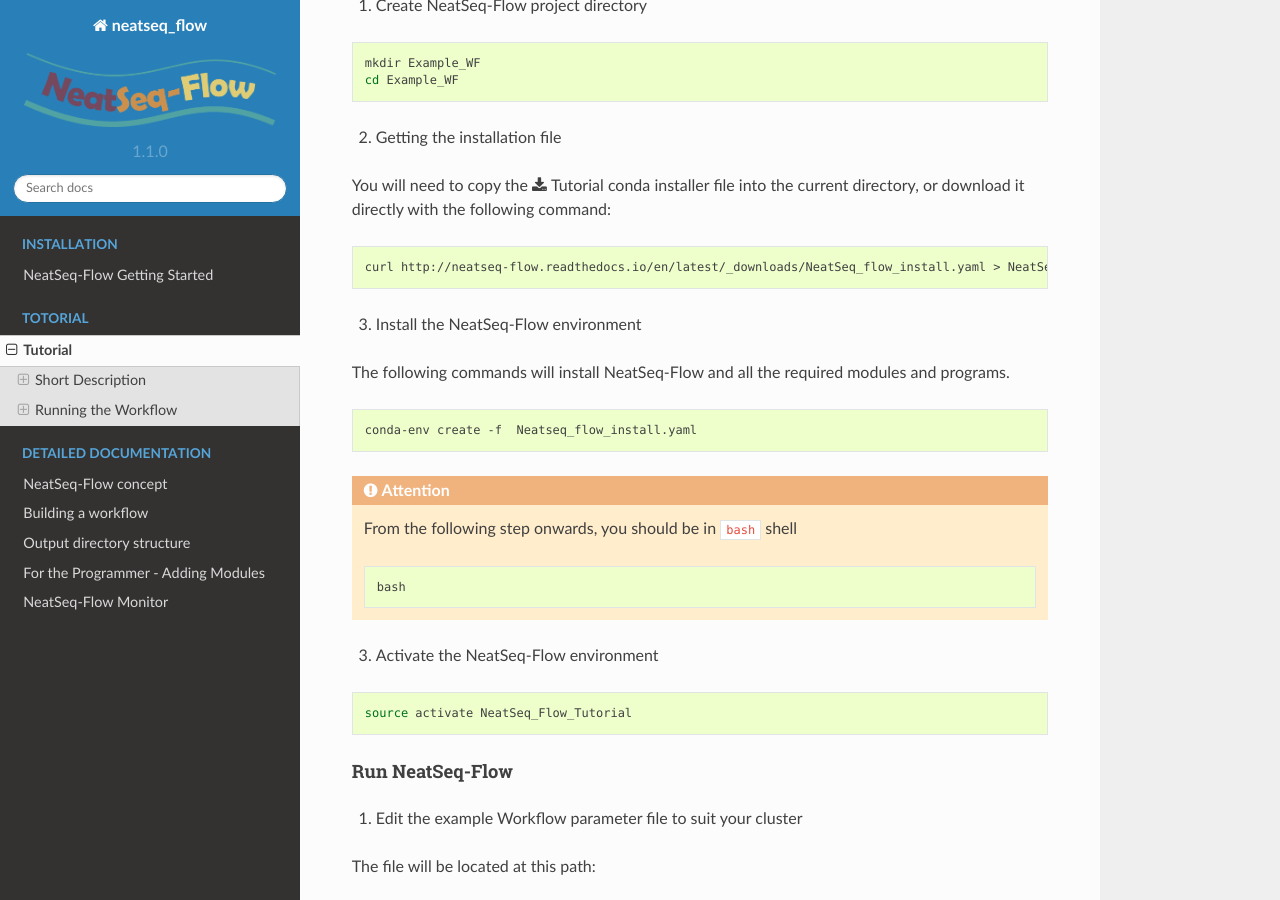
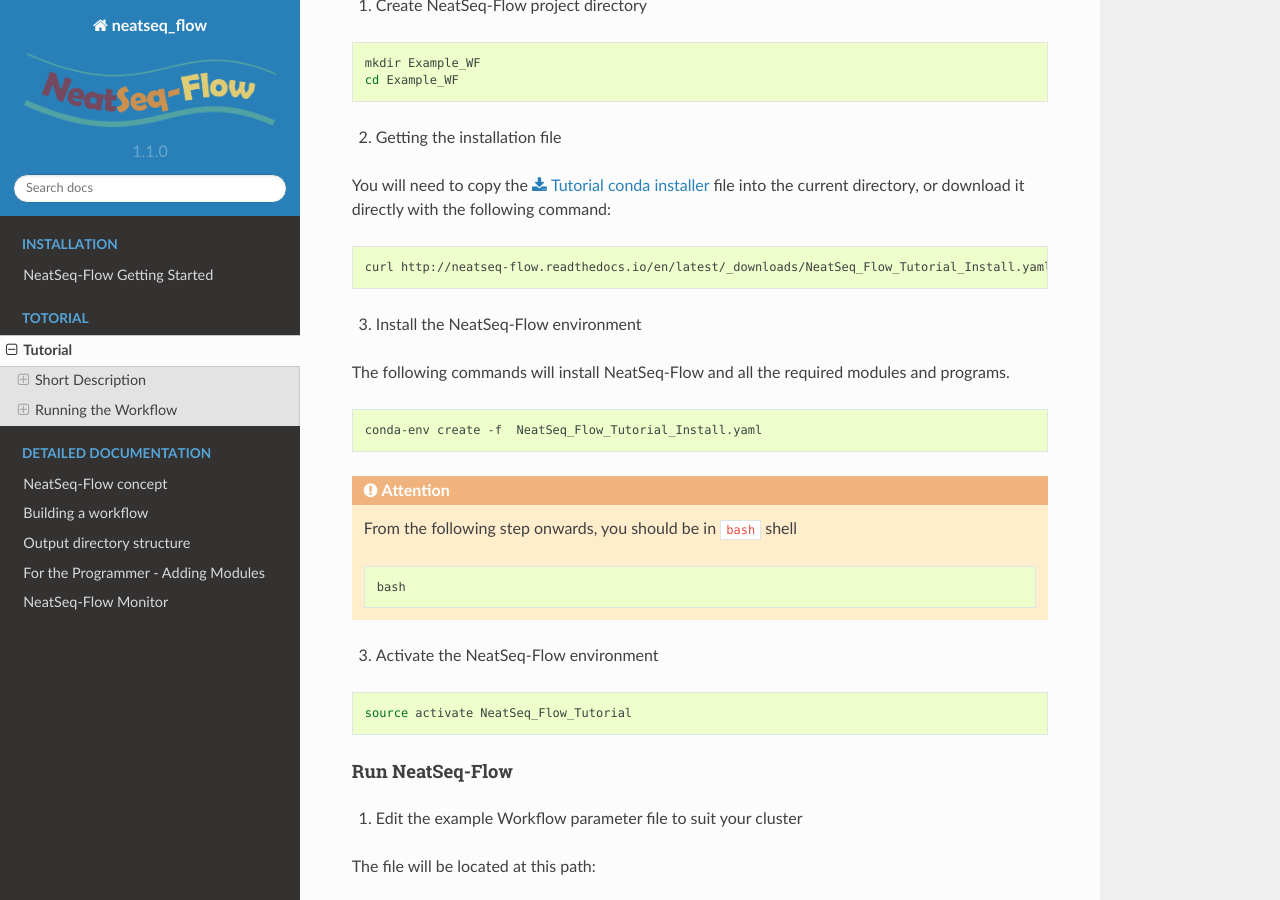
Before and after one commit to bioinfo-core-BGU/neatseq-flow, a Sphinx documentation site: the page built from docs/source/Example_WF.rst, in a window 1280 px wide and 900 px high, scrolled down 2731 px. Built offline with Sphinx 7.4.7 and the Read the Docs theme 2.0.0, drawn with Linux system fonts in a browser that asks for light colours.

Commit message:
changed the name of the tutorial installer again :(

```diff
--- a/docs/source/Example_WF.rst
+++ b/docs/source/Example_WF.rst
@@ -126,7 +126,7 @@ You will need to copy the |conda_tut_install| file into the current directory, o
 
 .. code-block:: csh
 
-    curl http://neatseq-flow.readthedocs.io/en/latest/_downloads/NeatSeq_flow_install.yaml > NeatSeq_flow_install.yaml
+    curl http://neatseq-flow.readthedocs.io/en/latest/_downloads/NeatSeq_Flow_Tutorial_Install.yaml > NeatSeq_Flow_Tutorial_Install.yaml
 
 3. Install the NeatSeq-Flow environment
 
@@ -134,7 +134,7 @@ The following commands will install NeatSeq-Flow and all the required modules an
 
 .. code-block:: csh
 
-    conda-env create -f  Neatseq_flow_install.yaml
+    conda-env create -f  NeatSeq_Flow_Tutorial_Install.yaml
 
 .. Attention:: From the following step onwards, you should be in ``bash`` shell
 
--- a/docs/source/links.rst
+++ b/docs/source/links.rst
@@ -11,7 +11,7 @@
 .. |conda|          replace:: :ref:`install_with_conda`
 .. |affiliation|    replace:: `Bioinformatics Core Facility`_, `National institute of Biotechnology in the Negev`_, `Ben-Gurion University`_.
 
-.. |conda_tut_install|  replace:: :download:`Tutorial conda installer <_static/NeatSeq_flow_install.yaml>`
+.. |conda_tut_install|  replace:: :download:`Tutorial conda installer <_static/NeatSeq_Flow_Tutorial_Install.yaml>`
 
 .. _Bioinformatics Core Facility: http://bioinfo.bgu.ac.il/bsu/index.htm
 .. _National institute of Biotechnology in the Negev: http://in.bgu.ac.il/en/nibn/Pages/default.aspx
```
Also changed, not shown: docs/source/_static/NeatSeq_Flow_Tutorial_Install.yaml (renamed from docs/source/_static/NeatSeq_Flow_install.yaml).
